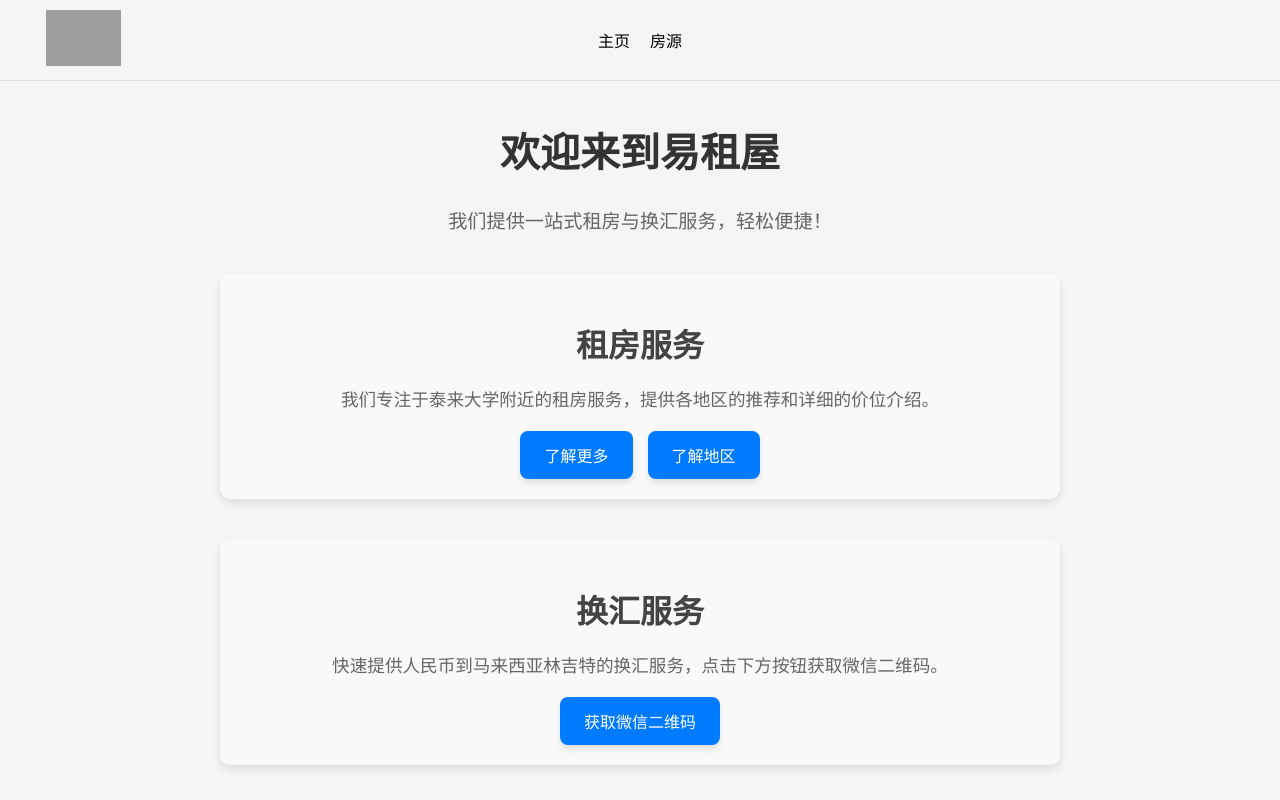
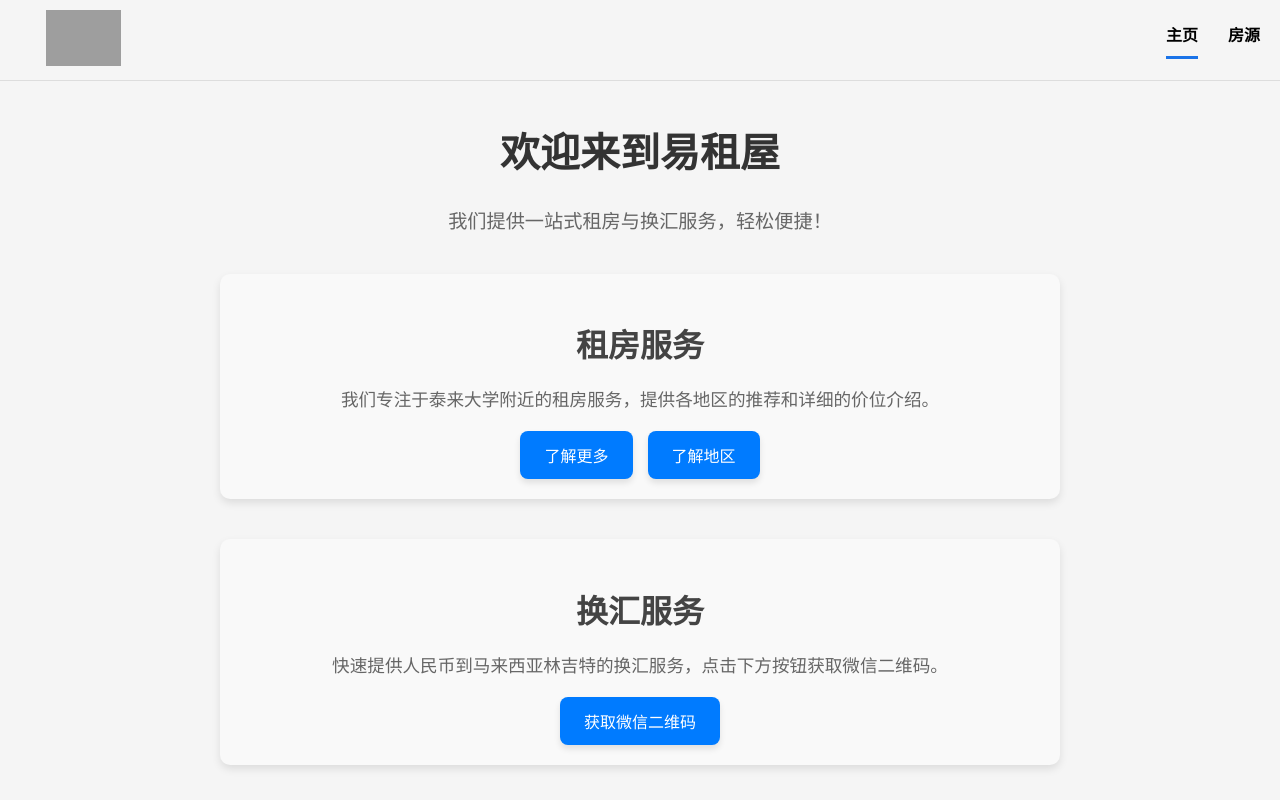
Before and after one commit to Marcusdev97/myeasyrenthub-user, a React (Create React App) app: page / in a window 1280 px wide. Shown: the top 800 px of the page. Built offline with nearby package versions, Linux system fonts and the light colour scheme; grey boxes are pictures that could not be loaded.

Commit message:
Header Style adjustment

```diff
--- a/src/components/Header.js
+++ b/src/components/Header.js
@@ -1,13 +1,13 @@
-// src/components/Header.js
 import React from 'react';
-import { Link } from 'react-router-dom';
+import { Link, useLocation } from 'react-router-dom';
 
 const Header = () => {
+  const location = useLocation(); // Get current route
+
   return (
-    <header style={{ display: 'flex', alignItems: 'center', justifyContent: 'space-between', padding: '10px 20px', borderBottom: '1px solid #ddd' }}>
+    <header style={headerStyle}>
       {/* Left Side - Logo */}
       <div style={{ flex: '1' }}>
-        {/* Sample Logo Image */}
         <img
           src="/path/to/sample-logo.png"
           alt="Logo"
@@ -15,19 +15,55 @@ const Header = () => {
         />
       </div>
 
-      {/* Center - Navigation Links */}
-      <nav style={{ flex: '2', display: 'flex', justifyContent: 'center', gap: '20px' }}>
-        <Link to="/" style={{ textDecoration: 'none', color: 'black' }}>主页</Link>
-        <Link to="/properties" style={{ textDecoration: 'none', color: 'black' }}>房源</Link>
-        {/* <Link to="/contact" style={{ textDecoration: 'none', color: 'black' }}>联络我们</Link> */}
+      {/* Right Side - Navigation Links */}
+      <nav style={navStyle}>
+        <Link
+          to="/"
+          style={{ ...linkStyle, borderBottom: location.pathname === '/' ? '3px solid #1a73e8' : 'none' }}
+        >
+          主页
+        </Link>
+        <Link
+          to="/properties"
+          style={{ ...linkStyle, borderBottom: location.pathname === '/properties' ? '3px solid #1a73e8' : 'none' }}
+        >
+          房源
+        </Link>
+        {/* Uncomment if needed */}
+        {/* <Link
+          to="/contact"
+          style={{ ...linkStyle, borderBottom: location.pathname === '/contact' ? '3px solid #1a73e8' : 'none' }}
+        >
+          联络我们
+        </Link> */}
       </nav>
-
-      {/* Right Side - Empty for now */}
-      <div style={{ flex: '1' }}>
-        {/* Right side content goes here, if needed */}
-      </div>
     </header>
   );
 };
 
+// Styles
+const headerStyle = {
+  display: 'flex',
+  alignItems: 'center',
+  justifyContent: 'space-between',
+  padding: '10px 20px',
+  borderBottom: '1px solid #ddd',
+};
+
+const navStyle = {
+  flex: '2',
+  display: 'flex',
+  justifyContent: 'flex-end', // Align right
+  gap: '30px', // Space between items
+};
+
+const linkStyle = {
+  textDecoration: 'none',
+  color: 'black',
+  fontSize: '16px',
+  fontWeight: 'bold',
+  paddingBottom: '10px',
+  transition: 'border-bottom 0.3s ease',
+};
+
 export default Header;
```
